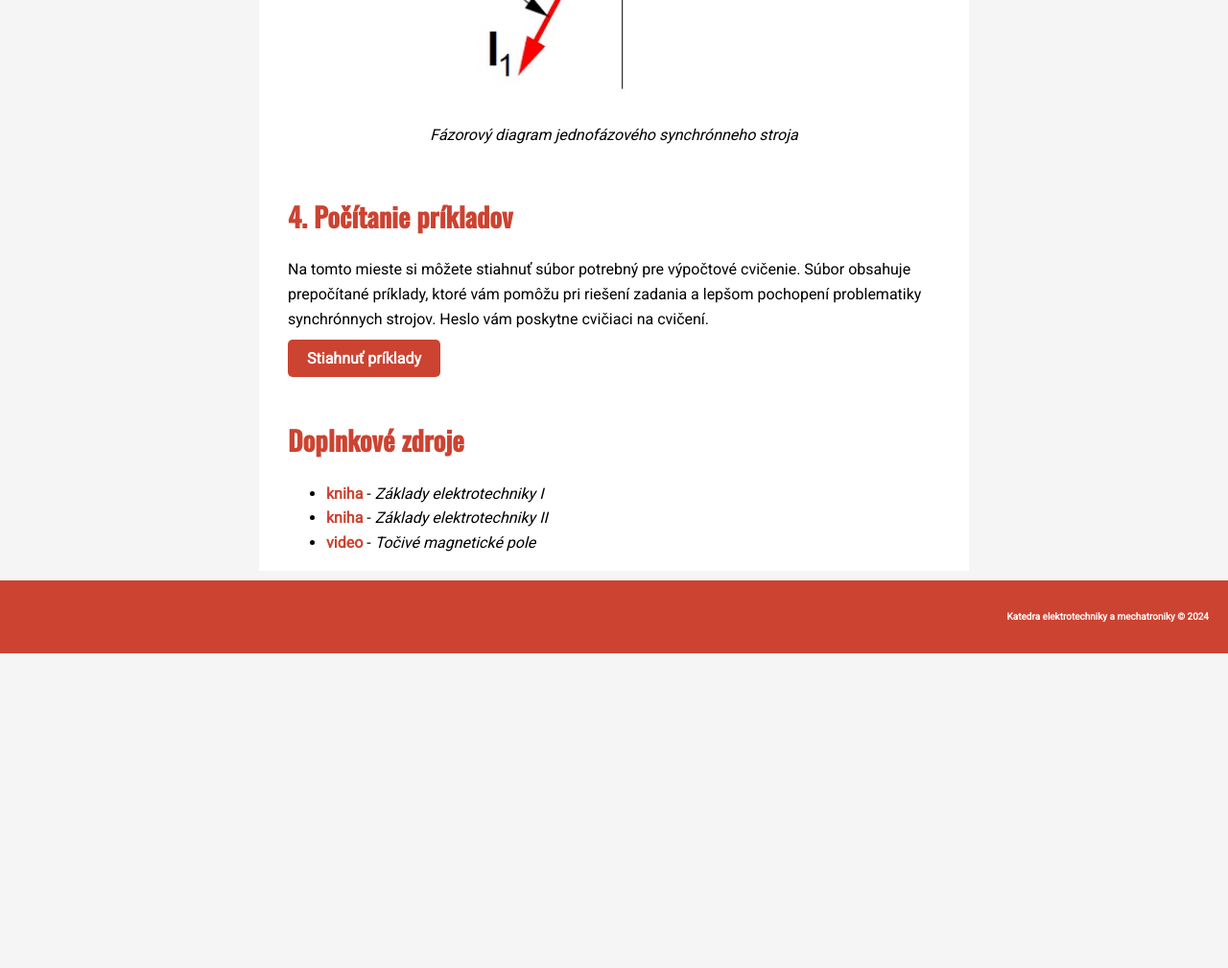
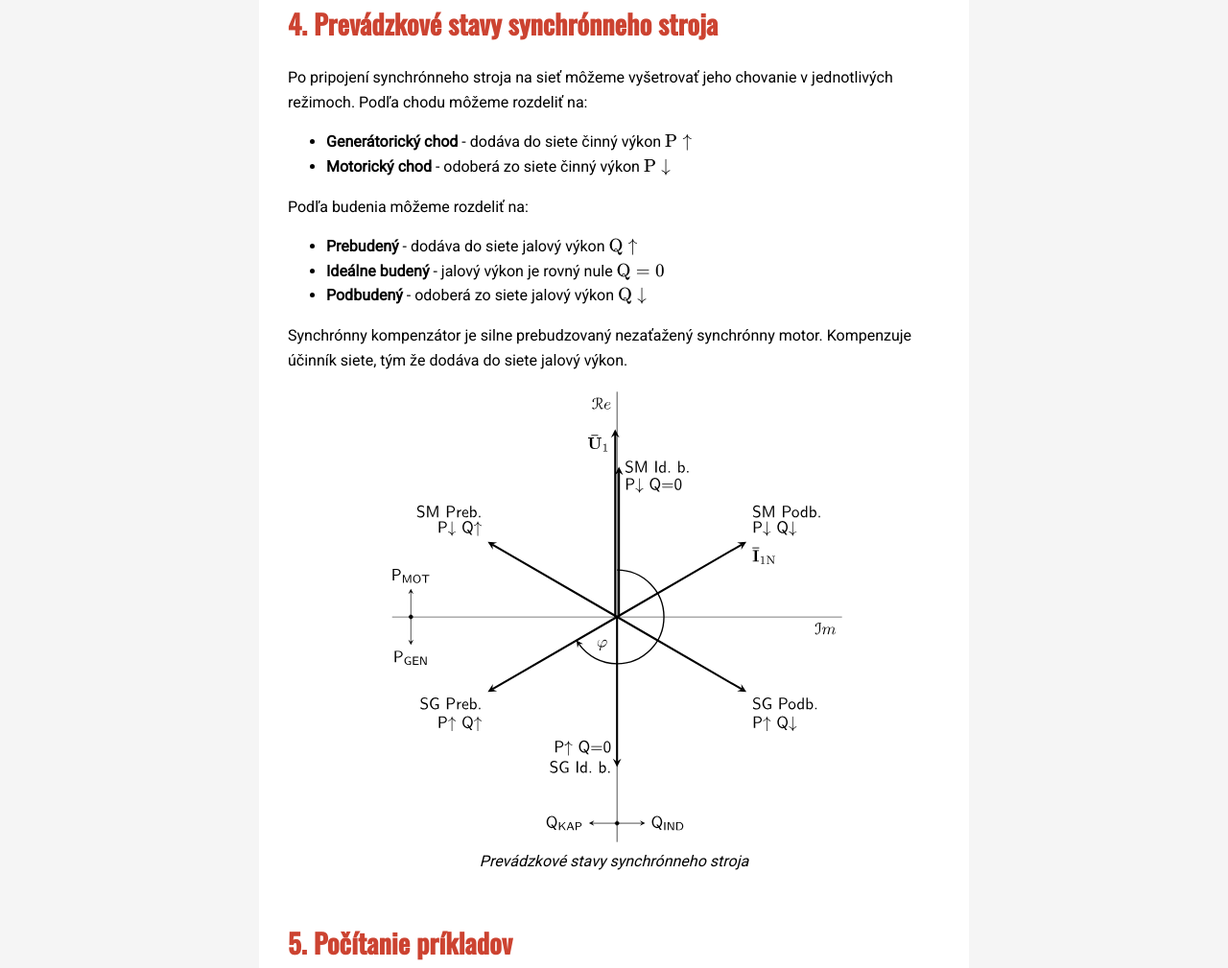
Before and after one commit to kem-fei/zaklady-elektrickych-strojov, a plain HTML site: page labs/04-lab.html in a window 1280 px wide. Shown: the part 3874-4883 px from the top of the page at 96% size. Before the commit the page ends 4555 px from the top, so only its background shows below. Drawn offline with nearby package versions, Linux system fonts and the light colour scheme.

Commit message:
Add files via upload

```diff
--- a/labs/04-lab.html
+++ b/labs/04-lab.html
@@ -127,7 +127,15 @@
             </div>
         </div>
 
-        <div class="figure">
+        <p>
+            Synchrónna reaktancia \( X_\mathrm{s} \) je dan súčtom magnetizačnej reaktancie (nazývanej aj reaktancia reakcie kotvy) \( X_\mathrm{ad} \) a rozptylovej reaktancie statora \( X_\mathrm{1\sigma} \):
+
+            \[ X_\mathrm{s} = X_\mathrm{ad} + X_\mathrm{1\sigma} \]
+        </p>
+
+        Fázorový diagram jednofázového synchrónneho stroja je zobrazený na nasledujúcom obrázku.
+
+        <div class="figure" style="width: 50%;">
             <div class="figure-with-caption">
                 <img src = "../images/L04-02-phasor-diagram.png"/>
                 <p><em>Fázorový diagram jednofázového synchrónneho stroja</em></p>
@@ -135,7 +143,39 @@
         </div>
 
         <h2>
-            4. Počítanie príkladov
+            4. Prevádzkové stavy synchrónneho stroja
+        </h2>
+
+        <p>
+            Po pripojení synchrónneho stroja na sieť môžeme vyšetrovať jeho chovanie v jednotlivých režimoch. Podľa chodu môžeme rozdeliť na:
+            <ul>
+                <li><strong>Generátorický chod</strong> - dodáva do siete činný výkon \( \mathrm{P}\uparrow  \)</li>
+                <li><strong>Motorický chod</strong> - odoberá zo siete činný výkon \( \mathrm{P}\downarrow \)</li>
+            </ul>
+        </p>
+
+        <p>
+            Podľa budenia môžeme rozdeliť na:
+            <ul>
+                <li><strong>Prebudený</strong> - dodáva do siete jalový výkon \( \mathrm{Q}\uparrow  \)</li>
+                <li><strong>Ideálne budený</strong> - jalový výkon je rovný nule \( \mathrm{Q} = 0 \)</li>
+                <li><strong>Podbudený</strong> - odoberá zo siete jalový výkon \( \mathrm{Q}\downarrow \)</li>
+            </ul>
+        </p>
+
+        <p>
+            Synchrónny kompenzátor je silne prebudzovaný nezaťažený synchrónny motor. Kompenzuje účinník siete, tým že dodáva do siete jalový výkon.
+        </p>
+
+        <div class="figure" style="width: 70%;">
+            <div class="figure-with-caption">
+                <img src = "../images/L04-03-working-states.svg"/>
+                <p><em>Prevádzkové stavy synchrónneho stroja</em></p>
+            </div>
+        </div>
+
+        <h2>
+            5. Počítanie príkladov
         </h2>
 
         <p>
```
Also changed, not shown: labs/02-lab.html (+1 -1 lines), 2 other files.
